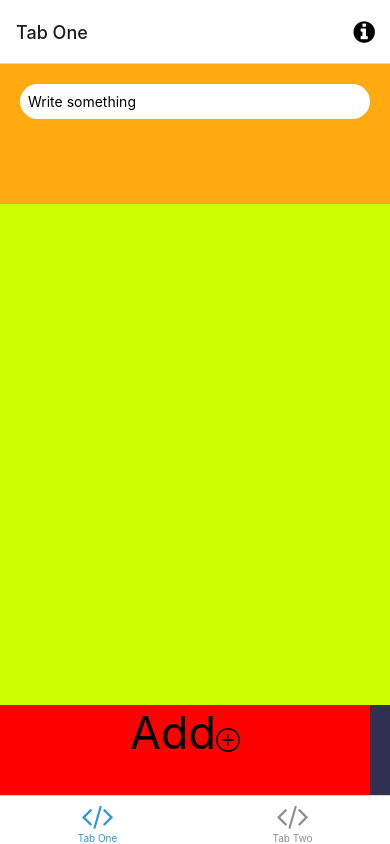
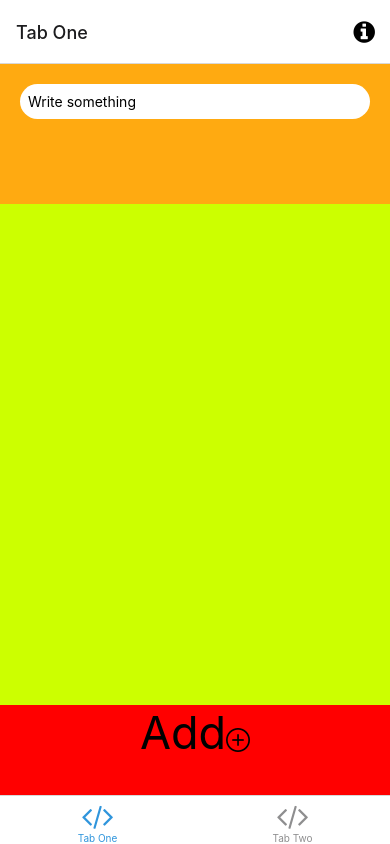
Before and after one commit to mob-dev-org/TO_DO_List, a React Native app: screen /TabOne in a window 390 px wide. Built offline with nearby package versions, Linux system fonts and the light colour scheme; what expo-linking would draw is missing.

Commit message:
style: button

```diff
--- a/src/components/EditScreenInfo.tsx
+++ b/src/components/EditScreenInfo.tsx
@@ -39,7 +39,7 @@ export default function EditScreenInfo() {
                 ))}
             </View>
             <View style={styles.footer}>
-                <Pressable style={[{ alignItems: 'flex-end', marginEnd: 20 }]} onPress={submit}>
+                <Pressable style={[{ alignItems: 'flex-end', }]} onPress={submit}>
                     <Text style={styles.button}>Add<AntDesign name="pluscircleo" size={24} color="black" /></Text>
                 </Pressable>
             </View>
@@ -55,7 +55,7 @@ const styles = StyleSheet.create({
         width: "100%",
         height:90,
         textAlign: 'center',
-        alignItems: 'flex-end',
+        alignItems: 'center',
     },
     textInput: {
         width: 350,
```
